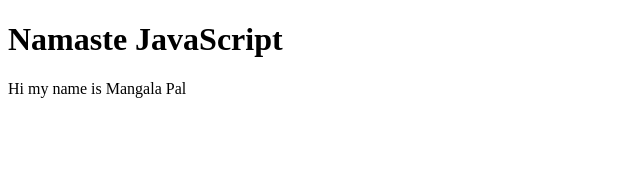
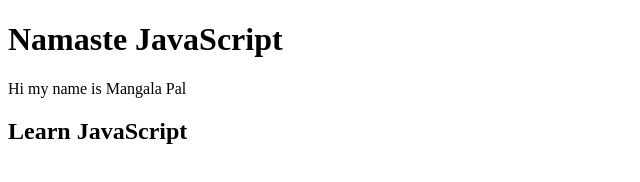
Before and after one commit to mangalapal/demo-repo, a plain HTML site: page index.html in a window 1280 px wide. Shown: the whole page, without its empty margins (0-640 px from the left). Drawn offline with Linux system fonts and the light colour scheme.

Commit message:
add heading

```diff
--- a/index.html
+++ b/index.html
@@ -8,5 +8,6 @@
 <body>
     <h1>Namaste JavaScript</h1>
     <p>Hi my name is  Mangala Pal</p>
+    <h2>Learn JavaScript</h2>
 </body>
 </html>
```
